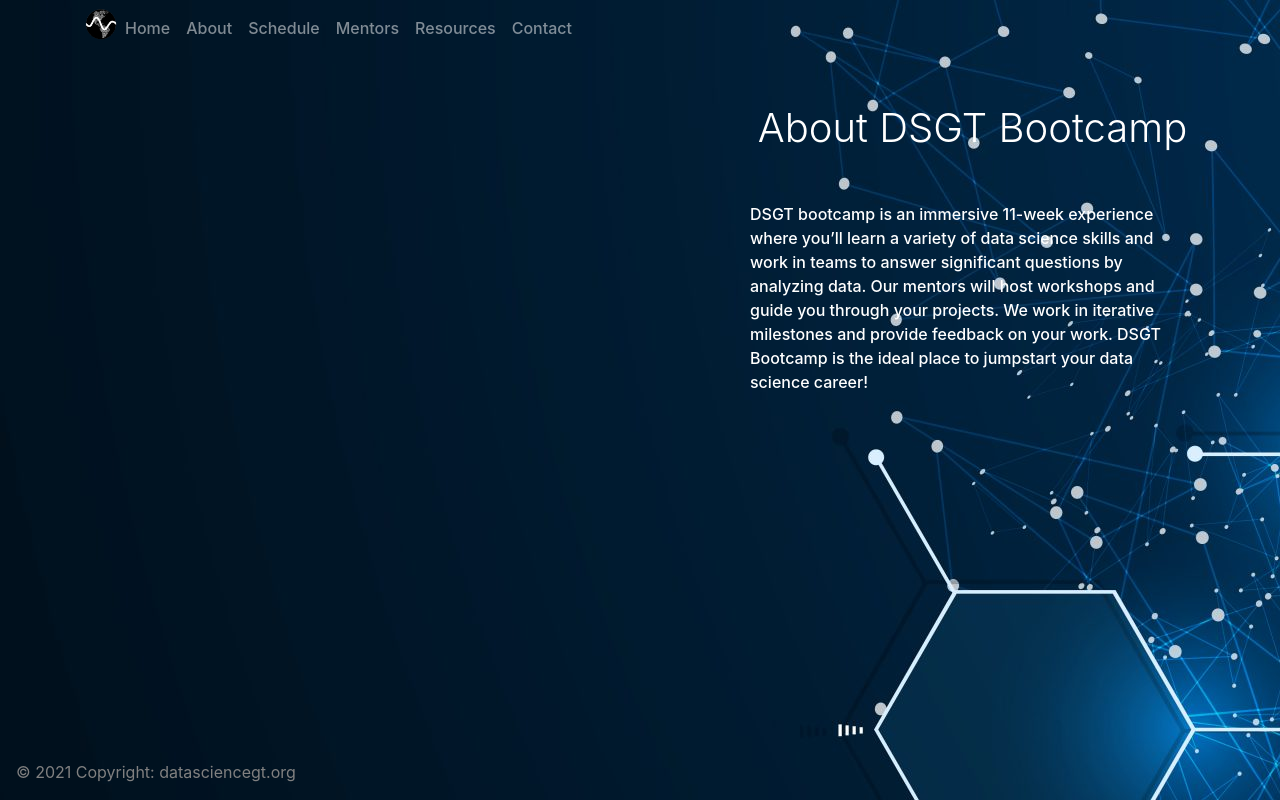
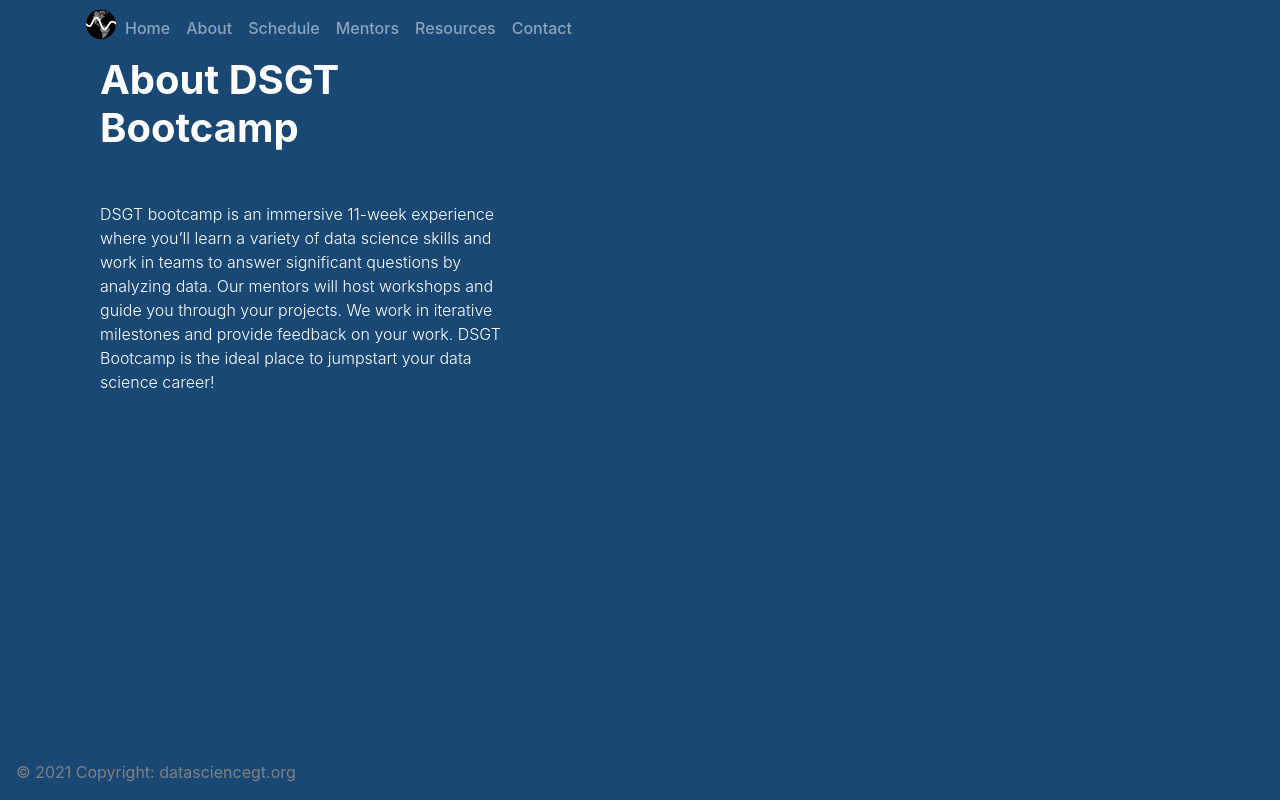
Before and after one commit to DSGT-Bootcamp/DSGTBootcampWebpage, a React (Create React App) app: page /about in a window 1280 px wide. Built offline with nearby package versions, Linux system fonts and the light colour scheme.

Commit message:
Changed background to solid blue and changes to text across site

```diff
--- a/src/App.css
+++ b/src/App.css
@@ -67,7 +67,7 @@
 
 body {
   background-color: rgb(25, 72, 116);
-  background-image: url("/src/images/old_homepage_background.jpg");
+  /* background-image: url("/src/images/old_homepage_background.jpg"); */
   color: blue;
   background-position: top center;
   background:
--- a/src/components/About.js
+++ b/src/components/About.js
@@ -4,19 +4,18 @@
         return (
           <div className="home">
             <div class="container">
-              <div class="row align-items-center my-5">
+              <div>
                 <div class="col-lg-7">
                 </div>
                 <div class="col-lg-5">
-                <h1 class="font-weight-light" style={{textAlign: "center"}}>About DSGT Bootcamp</h1>
-                  <p>
+                <h1 class="font-weight-bold" style={{textAlign: "center"}}  style={{alignContent: "center"}}>About DSGT Bootcamp</h1>
+                  <p  style={{alignContent: "center"}} class="font-weight-light" >
                     DSGT bootcamp is an immersive 11-week experience where you’ll
                     learn a variety of data science skills and work in teams to answer
                     significant questions by analyzing data. Our mentors will host
                     workshops and guide you through your projects. We work in iterative
                     milestones and provide feedback on your work. DSGT Bootcamp is the ideal place to
                     jumpstart your data science career!
-
                   </p>
                 </div>
               </div>
--- a/src/components/Contact.js
+++ b/src/components/Contact.js
@@ -9,7 +9,7 @@
             <div class="col-lg-7">
             </div>
             <div class="col-lg-5">
-              <h1 class="font-weight-light">Contact Us</h1>
+              <h1 class="font-weight-bold">Contact Us</h1>
               <p>
               <a href = "mailto: dsgtbootcamp@gmail.com"><font size="+3">Email DSGT Bootcamp!</font></a>
 
--- a/src/components/Home.js
+++ b/src/components/Home.js
@@ -29,7 +29,7 @@
             </div>
             <div class="col-lg-7">
               <p></p>
-              <div style={{paddingTop: "450px"}}>
+              <div style={{paddingTop: "450px"}} class="font-weight-light">
                 <p>Welcome to DSGT Bootcamp! Our club is a diverse community of data science students
                 who are passionate about sharing our vision: data science with a focus on the community.
                 We fully believe that we can make impactful strides in improving our society through
--- a/src/components/Mentors.js
+++ b/src/components/Mentors.js
@@ -3,13 +3,13 @@
 class Mentors extends React.Component {
     render() {
         return (
-          <div className="home">
+          <div className="home" style={{alignContent: "center"}}>
             <div class="container">
               <div class="row align-items-center my-5">
                 <div class="col-lg-7">
                 </div>
                 <div class="col-lg-5">
-                  <h1 class="font-weight-light" style={{textAlign: "center"}}>Meet the Mentors</h1>
+                  <h1 class="font-weight-light" class="font-weight-bold">Meet the Mentors</h1>
                 </div>
               </div>
             </div>
--- a/src/components/Schedule.js
+++ b/src/components/Schedule.js
@@ -9,9 +9,9 @@
                 <div class="col-lg-7">
                 </div>
                 <div class="col-lg-5">
-                  <h1 class="font-weight-light">Schedule</h1>
-                  <p>
-                    Schedule for DSGT Bootcamp workshops. Put link to Google Colab notebook here. Schedule should be a table!
+                  <h1 class="font-weight-bold">Schedule</h1>
+                  <p class="font-weight-light">
+                    Schedule for DSGT Bootcamp workshops.
                   </p>
                 </div>
               </div>
```
